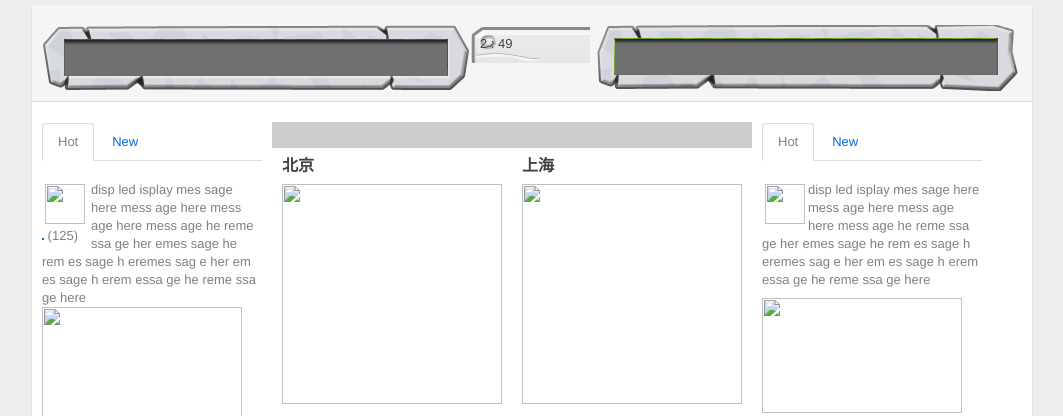
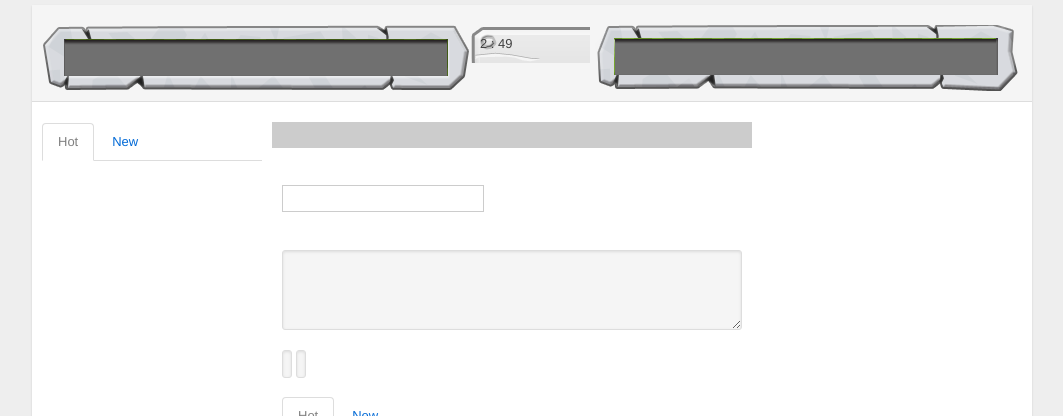
Before and after one commit to tukeq/citypk, a Python web app: template templates/battle.html in a window 1280 px wide. Shown: the top 416 px of the page, without its empty margins (108-1171 px from the left). Run offline with Jinja, Linux system fonts and the light colour scheme; the template is opened without the code that fills it, so the values that code supplies are empty; style sheets or scripts are compiled from the project's sources; some libraries are stand-ins or nearby versions.

Commit message:
changes merged to battle.html

```diff
--- a/templates/battle.html
+++ b/templates/battle.html
@@ -67,131 +67,113 @@
     <link rel="apple-touch-icon" href="/static/images/apple-touch-icon.png">
     <link rel="apple-touch-icon" sizes="72x72" href="/static/images/apple-touch-icon-72x72.png">
     <link rel="apple-touch-icon" sizes="114x114" href="/static/images/apple-touch-icon-114x114.png">
+
+    <!-- JAVASCRIPT -->
+	<!-- Grab Google CDN's jQuery, with a protocol relative URL; fall back to local if offline -->
+	<script src="//ajax.googleapis.com/ajax/libs/jquery/1.6.4/jquery.min.js"></script>
+	<script>window.jQuery || document.write('<script src="static/js/jquery.js"><\/script>')</script>
+
+	<script defer src="/static/js/libs/underscore.js"></script>
+	<script defer src="/static/js/libs/backbone.js"></script>
+	<script defer src="/static/js/libs/json2.js"></script>
+
+	<script defer src="/static/js/citypk.js"></script>
+	<!-- JAVASCRIPT -->
+
+
 </head>
+<body>
 
-  <body>
-    <div class="container">
-      <div class="content">
+<!-- CONTAINER -->
+<div class="container"><div class="content">
+
     <div class="page-header">
-          <div class='span7 hp-left'><div class='hp-slider'><div id='fighter0hp'></div></div></div>
+		<div class='span7 hp-left'>
+			<div class='hp-slider' id="fighter0blood"><div id='fighter0hp' class="blood"></div></div>
+		</div>
 		<div class='span2 countdown-timer'><div>2 : 49</div></div>
-          <div class='span7 hp-right'><div class='hp-slider'><div id='fighter1hp'></div></div></div>
+		<div class='span7 hp-right'>
+			<div class='hp-slider' id="fighter1blood"><div id='fighter0hp' class="blood"></div></div>
+		</div>
 		<div class='clear'></div>
     </div>
+
 <div class="row">
+
 	<div class="span4">
 		<ul class="tabs">
 		  <li class="active"><a href="#">Hot</a></li>
 		  <li><a href="#">New</a></li>
 		</ul>
-            <div class='combat-log' id='fighter0hot'>
-              <ul class='unstyled'>
-                <li id='fighter0hot0'>
-                  <div>
-                    <div>
-                      <img class='thumbnail' src='' />
-                      <a href='#'><img class='thumb' src='' /></a>
-                      (125)
+		<div class='combat-log' id='fighter0hot'></div>
+		<div class='combat-log hidden' id='fighter0posts'></div>
 	</div>
-                    disp led isplay mes sage here mess age here mess age here mess age he reme ssa ge her emes sage he rem es sage h eremes sag e her em es sage h erem essa ge he reme ssa ge here</div>
-                  <img class='combat-img' src='' />
-                </li>
-                <li id='fighter0hot1'>
-                  <div>
-                    <div>
-                      <img class='thumbnail' src='' />
-                      <a href='#'><img class='thumb' src='' /></a>
-                      (125)
-                    </div>
-                    disp led isplay mes sage here mess age here mess age here mess age he reme ssa ge her emes sage he rem es sage h eremes sag e her em es sage h erem essa ge he reme ssa ge here</div>
-                </li>
-                <li id='fighter0hot2'>
-                  <div>
-                    <div>
-                      <img class='thumbnail' src='' />
-                      <a href='#'><img class='thumb' src='' /></a>
-                      (125)
-                    </div>
-                    disp led isplay mes sage here mess age here mess age here mess age he reme ssa ge her emes sage he rem es sage h eremes sag e her em es sage h erem essa ge he reme ssa ge here</div>
-                  <img class='combat-img' src='' />
-                </li>
-              </ul>
-            </div>
-            <div class='combat-log hidden' id='fighter0new'>
-              <ul class='unstyled'>
-                <li id='fighter0new0'>
-                  <p><img class='thumbnail' src='' />disp led isplay mes sage here mess age here mess age here mess age he reme ssa ge her emes sage he rem es sage h eremes sag e her em es sage h erem essa ge he reme ssa ge here</p>
-                  <img class='combat-img' src='' />
-                </li>
-                <li id='fighter0new1'>
-                  <p><img class='thumbnail' src='' />disp led isplay mes sage here mess age here mess age here mess age he reme ssa ge her emes sage he rem es sage h eremes sag e her em es sage h erem essa ge he reme ssa ge here</p>
-                </li>
-                <li id='fighter0new2'>
-                  <p><img class='thumbnail' src='' />disp led isplay mes sage here mess age here mess age here mess age he reme ssa ge her emes sage he rem es sage h eremes sag e her em es sage h erem essa ge he reme ssa ge here</p>
-                  <img class='combat-img' src='' />
-                </li>
-              </ul>
-            </div>
-          </div>
+
+
 	<div style="width: 480px; float: left;">
 		<div class='bullet'></div>
+
 		<div class='span4'>
-                <h4>北京</h4>
-                <img src="" style="width: 220px; height: 220px;" />
+			<h4 id="fighter0name"></h4>
+			<p id="fighter0desc"></p>
+			<img src="" id="fighter0pic" width="200" />
 		</div>
+
 		<div class='span4'>
-                <h4>上海</h4>
-                <img src="" style="width: 220px; height: 220px;" />
+			<h4 id="fighter1name"></h4>
+			<p id="fighter1desc"></p>
+			<img src="" id="fighter1pic" width="200" />
 		</div>
+
 	<div class='clear'></div>
-            <div class='post-new'>
-                <div class='posting-area'>
-                    <textarea id="punch"></textarea>
-                </div>
-                <div id='energy-bar'><div></div></div>
-                <div id='fighter0support' class='btn'>support BJ</div>
-                <div id='fighter1support' class='btn'>support SH</div>
-            </div>
-          </div>
+
+
+	<!-- NEW POST FORM -->
+	<div class='post-new' id="submitPost" style="clear: both;">
+		<div id="energyBar" style="width: 200px;border: 1px solid #ccc;"><div class="energy" style="width:0;min-height:25px;background:red;"></div></div>
+		<form class="inactive">
+			<fieldset>
+				<textarea id="comment" disabled></textarea>
+				<input id="fighter0submit" type="submit" class="submit" value="" rel="" disabled />
+				<input id="fighter1submit" type="submit" class="submit" value="" rel="" disabled />
+			</fieldset>
+		</form>
+	</div><!--  END = NEW POST FORM -->
+
+
 	<div class="span4">
 		<ul class="tabs">
 		  <li class="active"><a href="#">Hot</a></li>
 		  <li><a href="#">New</a></li>
 		</ul>
-            <div class='combat-log' id='fighter1hot'>
-              <ul class='unstyled'>
-                <li id='fighter1hot0'>
-                  <p><img class='thumbnail' src='' />disp led isplay mes sage here mess age here mess age here mess age he reme ssa ge her emes sage he rem es sage h eremes sag e her em es sage h erem essa ge he reme ssa ge here</p>
-                  <img class='combat-img' src='' />
-                </li>
-                <li id='fighter1hot1'>
-                  <p><img class='thumbnail' src='' />disp led isplay mes sage here mess age here mess age here mess age he reme ssa ge her emes sage he rem es sage h eremes sag e her em es sage h erem essa ge he reme ssa ge here</p>
-                </li>
-                <li id='fighter1hot2'>
-                  <p><img class='thumbnail' src='' />disp led isplay mes sage here mess age here mess age here mess age he reme ssa ge her emes sage he rem es sage h eremes sag e her em es sage h erem essa ge he reme ssa ge here</p>
-                  <img class='combat-img' src='' />
-                </li>
-              </ul>
+		<div class='combat-log' id='fighter1hot'></div>
+		<div class='combat-log hidden' id='fighter1posts'></div>
 	</div>
-            <div class='combat-log hidden' id='fighter1new'>
-              <ul class='unstyled'>
-                <li id='fighter1new0'>
-                  <p><img class='thumbnail' src='' />disp led isplay mes sage here mess age here mess age here mess age he reme ssa ge her emes sage he rem es sage h eremes sag e her em es sage h erem essa ge he reme ssa ge here</p>
-                  <img class='combat-img' src='' />
-                </li>
-                <li id='fighter1new1'>
-                  <p><img class='thumbnail' src='' />disp led isplay mes sage here mess age here mess age here mess age he reme ssa ge her emes sage he rem es sage h eremes sag e her em es sage h erem essa ge he reme ssa ge here</p>
-                </li>
-                <li id='fighter1new2'>
-                  <p><img class='thumbnail' src='' />disp led isplay mes sage here mess age here mess age here mess age he reme ssa ge her emes sage he rem es sage h eremes sag e her em es sage h erem essa ge he reme ssa ge here</p>
-                  <img class='combat-img' src='' />
-                </li>
-              </ul>
-            </div>
-          </div>
+
 </div> <!-- /row -->
 </div>
+
+
 </div> <!-- /container -->
+
+<div class="successMsg" style="position:fixed;left:0;bottom:0;width:100%;height:60px;background:green;color:#fff;display:none;font-size:36px;text-align:center;"></div>
+
+<script type="text/template" id="posts-template">
+
+<ul class="unstyled">
+	<% _.each(posts,function(p) { %>
+		<li><div><div>
+			<img class='thumbnail' src="<%= p.author_avatar %>" />
+			<a href="#" rel="<%= p.post_id %>" class="upvote">up vote</a> (125)
+		</div>
+		<%= p.comment %></div>
+		<img class='combat-img' src="<%= p.photo_url %>" /></li>
+	<% }); %>
+</ul>
+
+</script>
+
+
 <script language="javascript">
 $(function() {
 	$('#fighter0support').click(function() {
@@ -206,5 +188,6 @@
 	})
 });
 </script>
+
 </body>
 </html>
```
Lines whose indentation alone changed are shown as unchanged.
